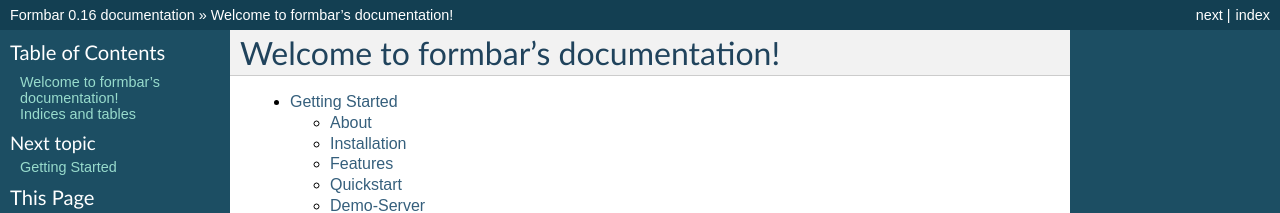
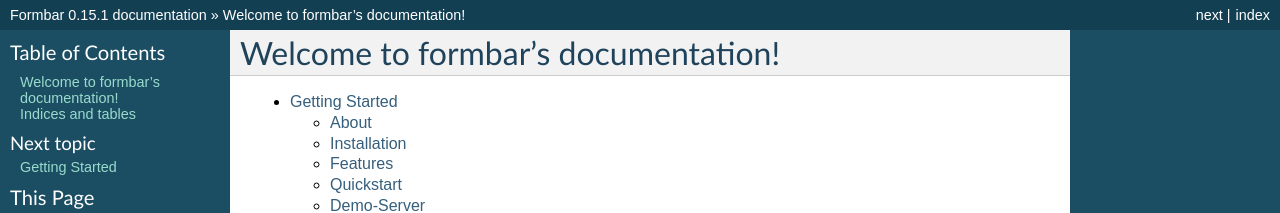
Before and after one commit to ringo-framework/formbar, a Sphinx documentation site: the page built from docs/source/index.rst, in a window 1280 px wide and 900 px high. Shown: the top 213 px of the window. Built offline with Sphinx 7.4.7, drawn with Linux system fonts in a browser that asks for light colours; formulas are drawn with MathJax 3; some of the changed text lies outside the part shown.

Commit message:
Set release number to 0.15.1rc1

```diff
--- a/docs/source/conf.py
+++ b/docs/source/conf.py
@@ -48,9 +48,9 @@
 # built documents.
 #
 # The short X.Y version.
-version = '0.16'
+version = '0.15.1'
 # The full version, including alpha/beta/rc tags.
-release = '0.16'
+release = '0.15.1'
 
 # The language for content autogenerated by Sphinx. Refer to documentation
 # for a list of supported languages.
--- a/setup.cfg
+++ b/setup.cfg
@@ -1,9 +1,9 @@
 [egg_info]
-#tag_build = rc1
+tag_build = .rc1
 #tag_date = true
 
 [bdist_rpm]
-release = 0
+release = 0.1.rc1
 doc_files = README.rst CHANGES.txt
 provides = python-formbar
 requires =
--- a/setup.py
+++ b/setup.py
@@ -2,7 +2,7 @@
 import multiprocessing
 import sys, os
 
-version = '0.16.0'
+version = '0.15.1'
 
 setup(name='formbar',
     version=version,
```
